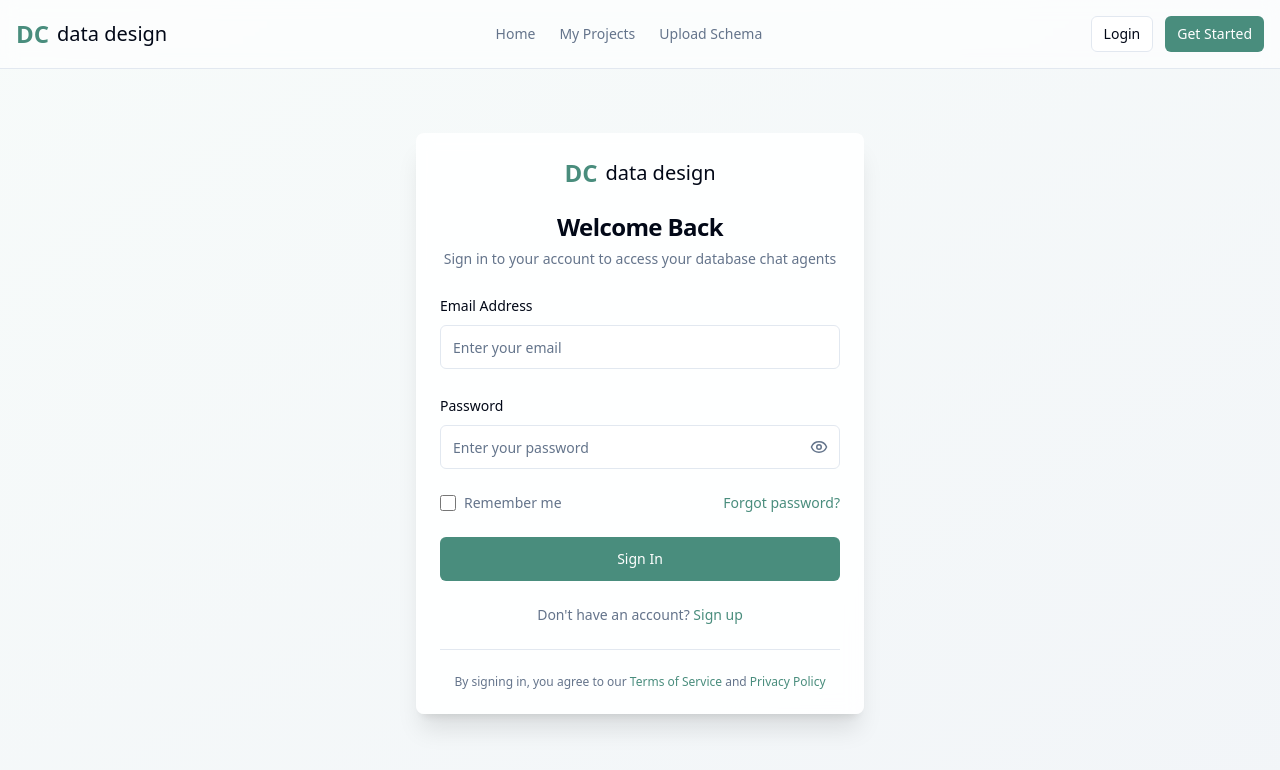
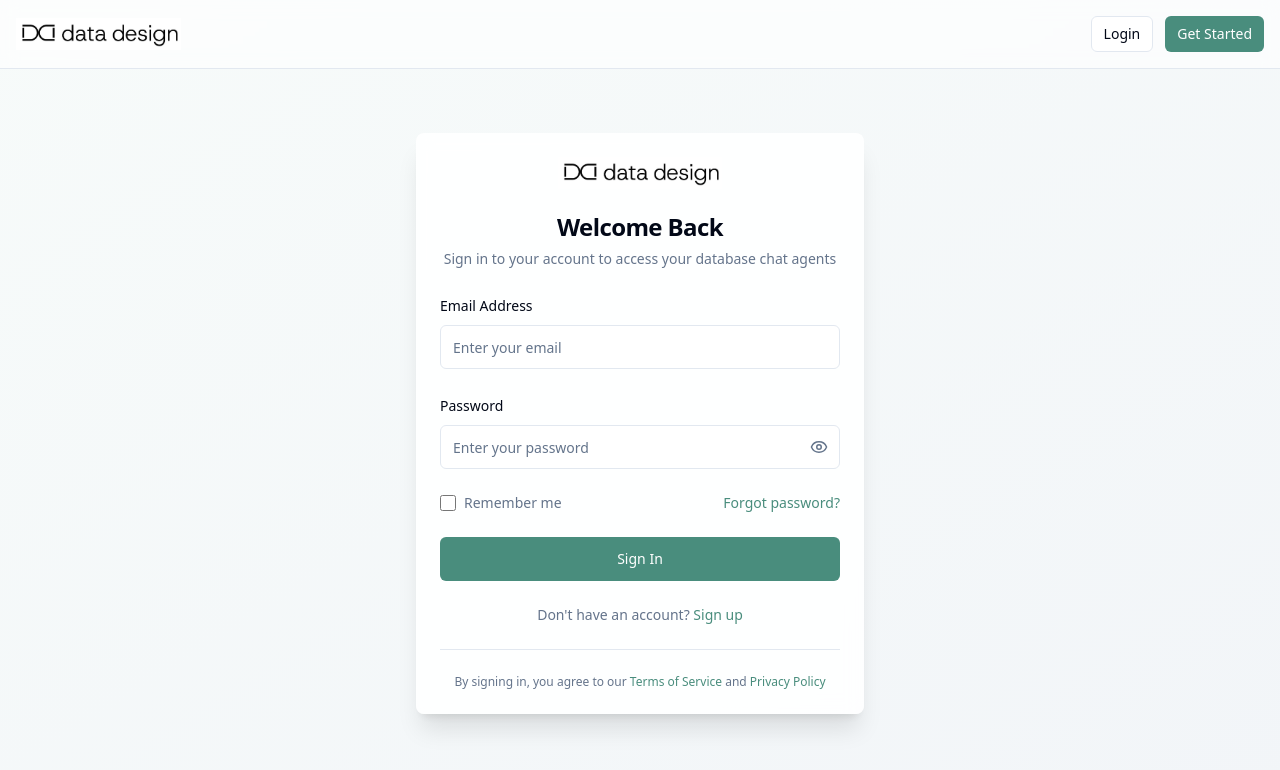
Before and after one commit to Honey1707/schema-chat-connect, a React (Vite) app: page /login in a window 1280 px wide. Shown: the top 770 px of the page. Built offline with nearby package versions, Linux system fonts and the light colour scheme.

Commit message:
Update logo and navigation.
Replaced the existing logo with the uploaded one.
Removed the navigation bar.
Adjusted the application flow as requested.

```diff
--- a/src/components/Header.tsx
+++ b/src/components/Header.tsx
@@ -8,22 +8,13 @@ const Header = () => {
   return (
     <header className="w-full bg-background/95 backdrop-blur supports-[backdrop-filter]:bg-background/60 border-b border-border sticky top-0 z-50">
       <div className="container mx-auto px-4 py-4 flex items-center justify-between">
-        <Link to="/" className="flex items-center space-x-2">
-          <div className="text-2xl font-bold text-primary">DC</div>
-          <div className="text-xl font-light text-foreground">data design</div>
+        <Link to="/" className="flex items-center">
+          <img
+            src="/lovable-uploads/9a1ede34-4092-44c9-8fd9-f7f85c01e76e.png"
+            alt="DC Data Design"
+            className="h-8 w-auto"
+          />
         </Link>
-
-        <nav className="hidden md:flex items-center space-x-6">
-          <Link to="/" className={`text-sm font-medium transition-colors hover:text-primary ${isHomePage ? 'text-primary' : 'text-muted-foreground'}`}>
-            Home
-          </Link>
-          <Link to="/account" className={`text-sm font-medium transition-colors hover:text-primary ${location.pathname === '/account' ? 'text-primary' : 'text-muted-foreground'}`}>
-            My Projects
-          </Link>
-          <Link to="/upload" className={`text-sm font-medium transition-colors hover:text-primary ${location.pathname === '/upload' ? 'text-primary' : 'text-muted-foreground'}`}>
-            Upload Schema
-          </Link>
-        </nav>
 
         <div className="flex items-center space-x-3">
           <Link to="/login">
@@ -31,7 +22,7 @@ const Header = () => {
               Login
             </Button>
           </Link>
-          <Link to="/upload">
+          <Link to="/login">
             <Button size="sm" className="bg-primary hover:bg-primary/90">
               Get Started
             </Button>
--- a/src/pages/Account.tsx
+++ b/src/pages/Account.tsx
@@ -106,12 +106,12 @@ const Account = () => {
                 Track the status of your database chat agent projects
               </p>
             </div>
-            <Link to="/upload">
-              <Button size="lg" className="bg-primary hover:bg-primary/90 text-primary-foreground">
-                <Plus className="w-5 h-5 mr-2" />
-                New Project
-              </Button>
-            </Link>
+              <Link to="/upload">
+                <Button size="lg" className="bg-primary hover:bg-primary/90 text-primary-foreground">
+                  <Plus className="w-5 h-5 mr-2" />
+                  Add Project
+                </Button>
+              </Link>
           </div>
 
           {/* Stats Cards */}
--- a/src/pages/Home.tsx
+++ b/src/pages/Home.tsx
@@ -146,10 +146,13 @@ const Home = () => {
       {/* Footer */}
       <footer className="bg-card border-t border-border py-8">
         <div className="container mx-auto px-4 text-center">
-          <div className="flex items-center justify-center space-x-2 mb-4">
-            <div className="text-xl font-bold text-primary">DC</div>
-            <div className="text-lg font-light text-foreground">data design</div>
-          </div>
+          <Link to="/" className="flex items-center justify-center space-x-2 mb-4">
+            <img
+              src="/lovable-uploads/9a1ede34-4092-44c9-8fd9-f7f85c01e76e.png"
+              alt="DC Data Design"
+              className="h-6 w-auto"
+            />
+          </Link>
           <p className="text-muted-foreground">© 2024 DC Data Design. All rights reserved.</p>
         </div>
       </footer>
--- a/src/pages/Login.tsx
+++ b/src/pages/Login.tsx
@@ -3,11 +3,12 @@ import { Button } from "@/components/ui/button";
 import { Card, CardContent, CardDescription, CardHeader, CardTitle } from "@/components/ui/card";
 import { Input } from "@/components/ui/input";
 import { Label } from "@/components/ui/label";
-import { Link } from "react-router-dom";
+import { Link, useNavigate } from "react-router-dom";
 import { Eye, EyeOff } from "lucide-react";
 import Header from "@/components/Header";
 
 const Login = () => {
+  const navigate = useNavigate();
   const [showPassword, setShowPassword] = useState(false);
   const [formData, setFormData] = useState({
     email: "",
@@ -25,6 +26,8 @@ const Login = () => {
     e.preventDefault();
     // TODO: Implement login logic
     console.log("Login attempt:", formData);
+    // Redirect to account page after login
+    navigate("/account");
   };
 
   return (
@@ -34,10 +37,13 @@ const Login = () => {
       <div className="container mx-auto px-4 py-16 flex items-center justify-center">
         <Card className="w-full max-w-md border-0 shadow-xl bg-card/90 backdrop-blur">
           <CardHeader className="text-center">
-            <div className="flex items-center justify-center space-x-2 mb-4">
-              <div className="text-2xl font-bold text-primary">DC</div>
-              <div className="text-xl font-light text-foreground">data design</div>
-            </div>
+            <Link to="/" className="flex items-center justify-center mb-4">
+              <img
+                src="/lovable-uploads/9a1ede34-4092-44c9-8fd9-f7f85c01e76e.png"
+                alt="DC Data Design"
+                className="h-8 w-auto"
+              />
+            </Link>
             <CardTitle className="text-2xl font-bold text-foreground">Welcome Back</CardTitle>
             <CardDescription className="text-muted-foreground">
               Sign in to your account to access your database chat agents
```
Also changed, not shown: public/lovable-uploads/9a1ede34-4092-44c9-8fd9-f7f85c01e76e.png (added).
